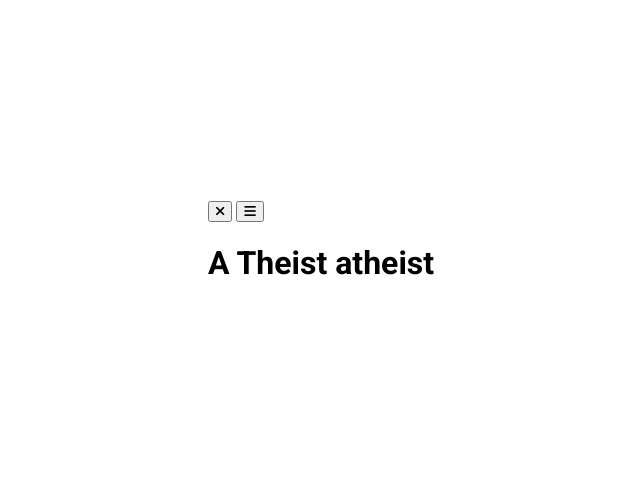
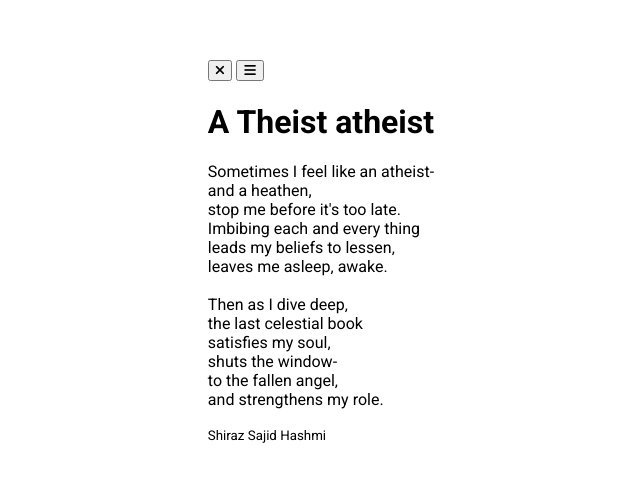
Before and after one commit to shirazhashmi/Rotating-Navigation, a plain HTML site: page index.html in a window 1280 px wide. Shown: the part 148-630 px from the top of the page, without its empty margins (319-959 px from the left). Drawn offline with Linux system fonts and the light colour scheme.

Commit message:
Poem added

```diff
--- a/index.html
+++ b/index.html
@@ -21,6 +21,22 @@
       </div>
       <div class="content">
         <h1>A Theist atheist</h1>
+        <p>Sometimes I feel like an atheist-<br>
+          and a heathen, <br>
+          stop me before it's too late.<br>
+          Imbibing each and every thing <br>
+          leads my beliefs to lessen‚<br>
+          leaves me asleep‚ awake.<br>
+          <br>
+          Then as I dive deep‚<br>
+          the last celestial book <br>
+          satisfies my soul‚<br>
+          shuts the window-<br>
+          to the fallen angel‚<br>
+          and strengthens my role.<br>
+
+          </p>
+        <small>Shiraz Sajid Hashmi</small>
       </div>
     </div>
     <script src="script.js"></script>
```
